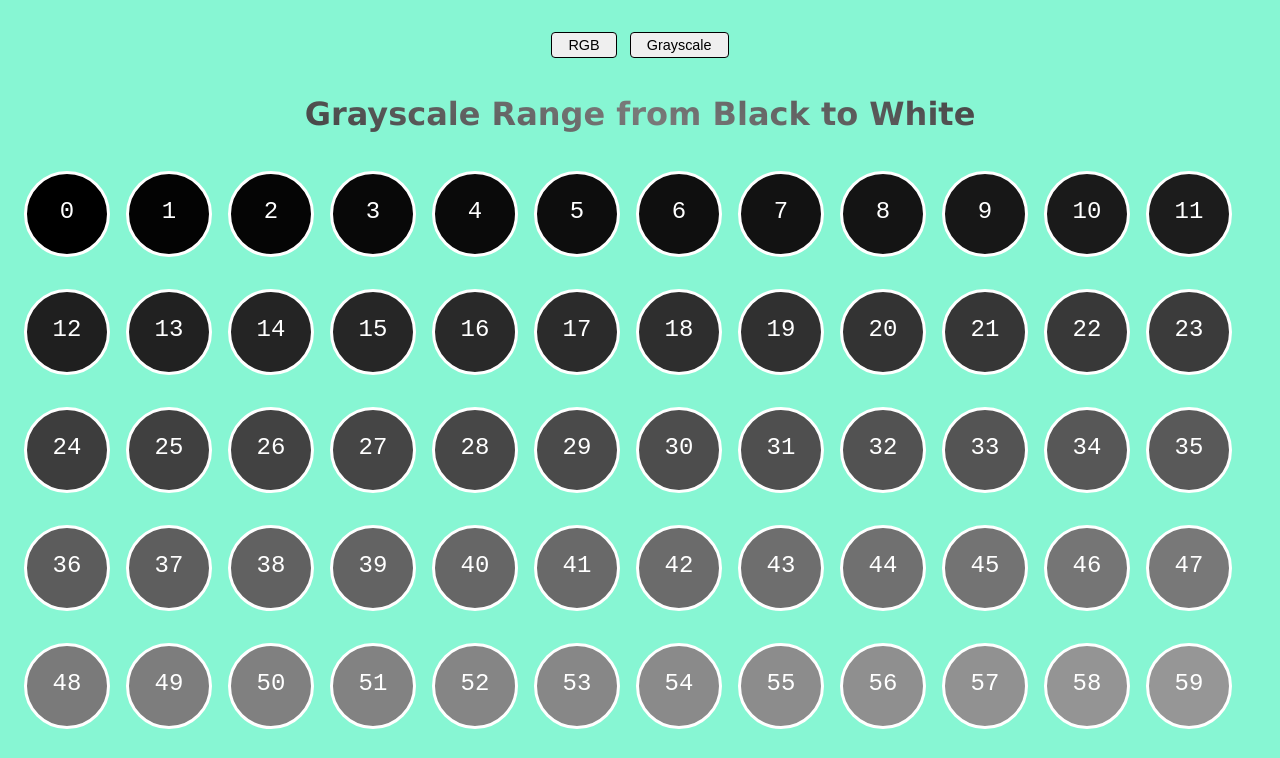
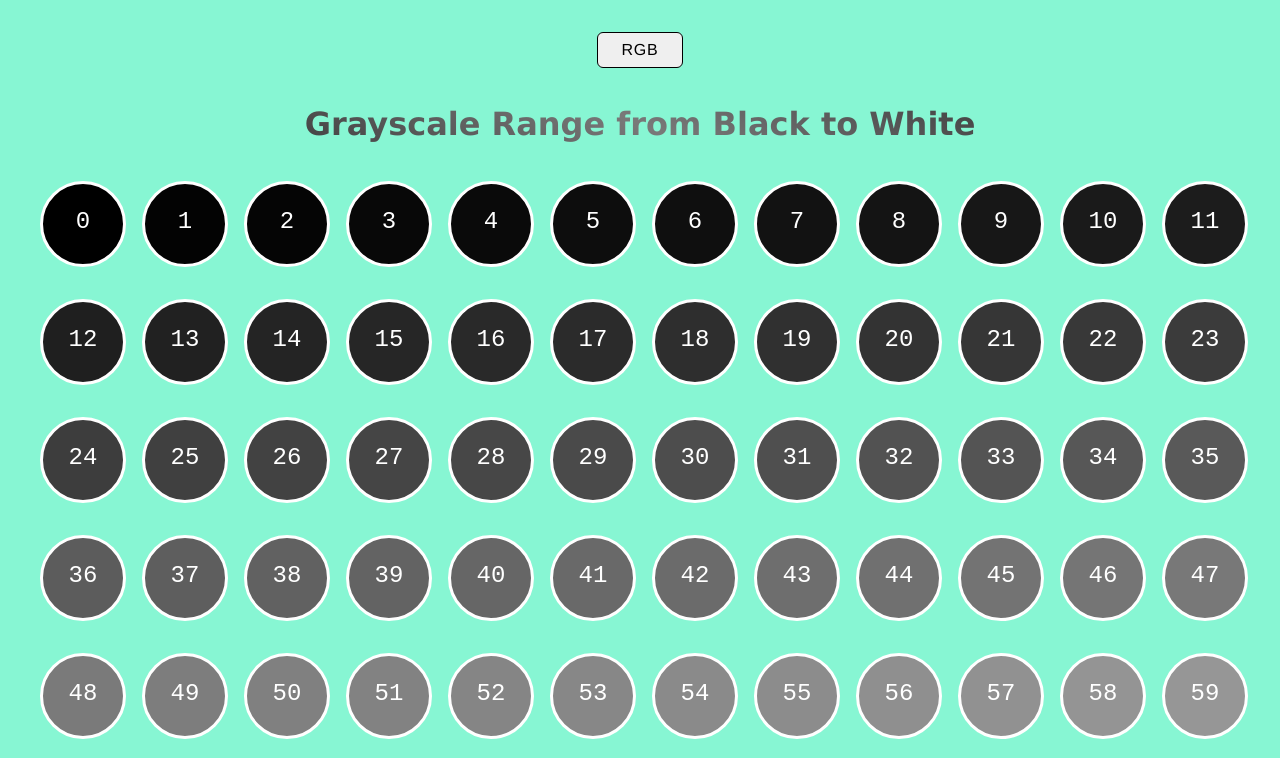
Before and after one commit to ProTechZ/Color-Ranges, a plain HTML site: page index.html in a window 1280 px wide. Shown: the top 758 px of the page. Drawn offline with Linux system fonts and the light colour scheme.

Commit message:
added basic feature of button going to blank page (grayscale changing to rgb)

```diff
--- a/grayscale.js
+++ b/grayscale.js
@@ -11,10 +11,7 @@ for (let i = 0; i < 101; i++) {
 
     if (i < 60) {
         n.style.color = `white`;
-        m.style.border = '3px solid white';
-    } else {
-        n.style.color = `black`;
-        m.style.border = '3px solid black';
+        m.style.borderColor = 'white';
     }
 
     m.appendChild(n);
--- a/index.html
+++ b/index.html
@@ -6,13 +6,12 @@
     <meta name="viewport" content="width=device-width, initial-scale=1.0">
     <title>Grayscale Range</title>
     <script src="./grayscale.js" defer></script>
+    <script src="./index.js" defer></script>
     <link rel="stylesheet" href="./styles.css">
+
 </head>
 <body>
-    <div id="buttons">
-        <button class="range-btn">RGB</button>
-        <button class="range-btn">Grayscale</button>
-    </div>
+    <button onclick="shift('rgb')" type="button" id="range-btn">RGB</button>
     <div id="section-grayscale">
         <h1 class="title">Grayscale Range from Black to White</h1>
     </div>
--- /dev/null
+++ b/index.js
@@ -0,0 +1,10 @@
+function shift(to) {
+    if (to === 'rgb') {
+        grayscaleSection = document.querySelector('#section-grayscale');
+        btn = document.querySelector('#range-btn');
+        grayscaleSection.style.visibility = 'hidden';
+        console.log(btn)
+        btn.textContent = 'Grayscale'
+
+    }
+}
--- a/styles.css
+++ b/styles.css
@@ -1,8 +1,11 @@
-.range-btn {
-    padding: 0.25rem 1rem;
-    font-size: 0.9rem;
+
+#range-btn {
+    padding: 0.5rem 1.5rem;
+    font-size: 1rem;
+    letter-spacing: 0.75px;
+    font-family: 'Franklin Gothic Medium', 'Arial Narrow', Arial, sans-serif;
     margin: 1.5rem 0.25rem 1rem 0.25rem;
-    border-radius: 4px;
+    border-radius: 6px;
     border: 1.5px solid black;
 }
 
@@ -18,16 +21,25 @@ p {
     -webkit-text-fill-color: transparent;
 }
 
+#section-grayscale {
+    margin: 0;
+    padding: 0;
+}
+
 .grayscale-ranges {
     float: left;
     margin: 1rem 0 1rem 1rem;
     width: 5rem;
     height: 5rem;
     border-radius: 5rem;
+    border: 3px solid black;
 }
 
 body {
+
     background-color: rgb(135, 246, 211);
     text-align: center;
     font-family: 'Lucida Sans', sans-serif;
+    margin-top: .5rem;
+    padding: 0 1rem;
 }
```
